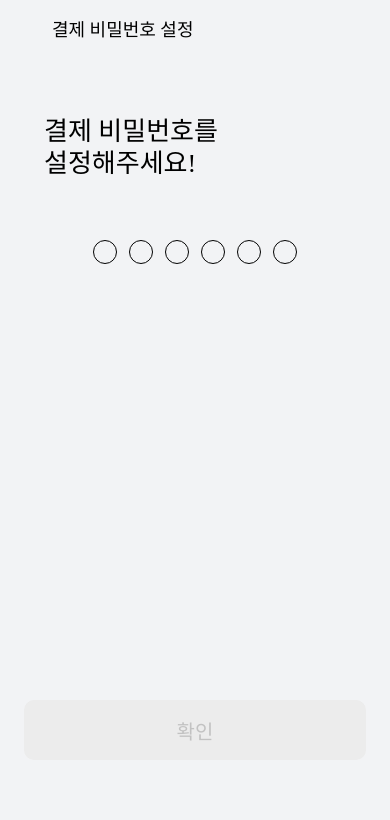
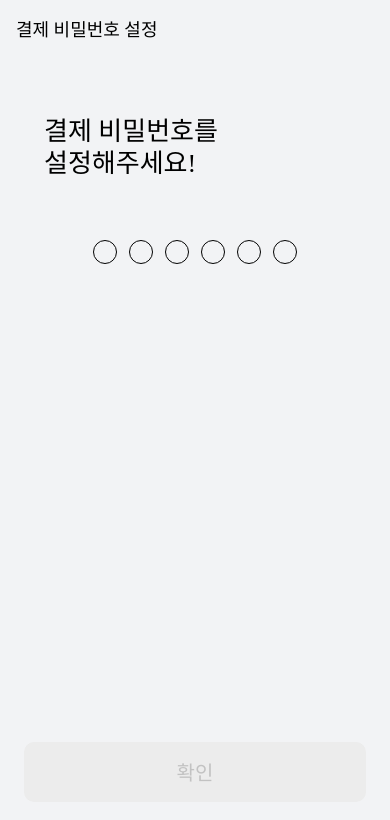
Before and after one commit to sooyeoni2/duckchi, a React Native app in the folder DOCK-FE/: screen /PayPasswordSetup in a window 390 px wide. Shown: the top 820 px of the page. Built offline with nearby package versions, Linux system fonts and the light colour scheme.

Commit message:
[FE/Fix] 프로필 대표계좌 설정 화면 연결

```diff
--- a/DOCK-FE/src/core/navigation/AuthNavigator.tsx
+++ b/DOCK-FE/src/core/navigation/AuthNavigator.tsx
@@ -10,7 +10,7 @@ const Stack = createNativeStackNavigator<AuthStackParamList>();
 
 export function AuthNavigator() {
   return (
-    <Stack.Navigator screenOptions={{ headerShown: false, animation: 'none' }} initialRouteName="Login">
+    <Stack.Navigator screenOptions={{ headerShown: false, animation: 'none' }} initialRouteName="Terms">
       <Stack.Screen name="Login" component={LoginScreen} />
       <Stack.Screen name="KakaoLogin" component={KakaoLoginWebViewScreen} />
       <Stack.Screen name="Terms" component={TermsScreen} />
--- a/DOCK-FE/src/features/auth/views/ProfileSetupScreen.tsx
+++ b/DOCK-FE/src/features/auth/views/ProfileSetupScreen.tsx
@@ -24,8 +24,8 @@ const s = W / 412;
 const ProfileSetupScreen: React.FC<Props> = ({ navigation }) => {
   const user = useAuthStore((s) => s.user);
   const { submitting, submit } = useProfileSetupViewModel(navigation);
-  const name = user?.name ?? '';
-  const canConfirm = name.trim().length > 0 && !submitting;
+  const name = user?.name ?? '테스트유저'; // TODO: 임시 - 로그인 연동 후 제거
+  const canConfirm = !submitting;
 
   const handleConfirm = () => {
     if (!canConfirm) return;
--- a/DOCK-FE/src/features/auth/views/TermsScreen.tsx
+++ b/DOCK-FE/src/features/auth/views/TermsScreen.tsx
@@ -179,9 +179,7 @@ const styles = StyleSheet.create({
     alignItems: 'center',
   },
   confirmText: {
-    fontSize: 20 * s,
-    fontWeight: '700',
-    color: '#000000',
+    ...KBODiaGothicTextStyle.bold({ fontSize: 20 * s, color: '#000000' }),
   },
 });
 
--- a/DOCK-FE/src/features/bank/models/bankService.ts
+++ b/DOCK-FE/src/features/bank/models/bankService.ts
@@ -1,4 +1,5 @@
 import { axiosClient } from '../../../core/network/axiosClient';
+import { mockAddAccount } from '../../profile/models/profileService';
 import type { RegisterBankAccountResult } from './bankTypes';
 
 const MOCK_BANK_NAMES: Record<string, string> = {
@@ -58,7 +59,10 @@ export const verify1Won = async (accountId: number, verificationCode: string): P
       throw err;
     }
     mockVerifyAttempts = 0;
-    mockPendingAccount = null;
+    if (mockPendingAccount) {
+      mockAddAccount(mockPendingAccount);
+      mockPendingAccount = null;
+    }
     return;
   }
   await axiosClient.post(`/api/v1/auth/bank-accounts/${accountId}/verify-1won`, {
--- a/DOCK-FE/src/features/bank/views/BankAccountCompleteScreen.tsx
+++ b/DOCK-FE/src/features/bank/views/BankAccountCompleteScreen.tsx
@@ -5,9 +5,8 @@ import { Ionicons } from '@expo/vector-icons';
 import React, { useEffect, useRef, useState } from 'react';
 import {
   BackHandler,
+  Dimensions,
   Keyboard,
-  KeyboardAvoidingView,
-  Platform,
   Pressable,
   StyleSheet,
   Text,
@@ -23,6 +22,7 @@ import { KBODiaGothicTextStyle } from '../../../core/theme/typography';
 import { FilledButton } from '../../../shared/components/buttons/FilledButton';
 import { useAuthStore } from '../../auth/models/authStore';
 
+const { height: H } = Dimensions.get('window');
 
 type Nav = NativeStackNavigationProp<RootStackParamList>;
 type Route = RouteProp<RootStackParamList, 'BankAccountComplete'>;
@@ -45,23 +45,18 @@ export function BankAccountCompleteScreen() {
     setTransferLimit(digits ? Number(digits).toLocaleString() : '');
   };
 
+  const isNewUserFlow = returnTo === 'NewUser';
+
   const handleNext = () => {
     // TODO: 한도 저장 API 연동
     setHasBankAccount();
-    if (returnTo === 'NewUser') {
     navigation.replace('PayPasswordSetup', { bankName, maskedAccountNo, returnTo });
-    } else {
-      navigation.replace('App');
-    }
   };
 
   return (
     <TouchableWithoutFeedback onPress={Keyboard.dismiss}>
-      <SafeAreaView style={styles.safeArea} edges={['top', 'bottom']}>
-        <KeyboardAvoidingView
-          style={{ flex: 1 }}
-          behavior={Platform.OS === 'ios' ? 'padding' : 'height'}
-        >
+      <View style={{ height: H }}>
+        <SafeAreaView style={styles.safeArea} edges={['top']}>
           <View style={styles.content}>
             {/* 체크 아이콘 */}
             <View style={styles.iconCircle}>
@@ -79,7 +74,9 @@ export function BankAccountCompleteScreen() {
               {userName ? <Text style={styles.cardHolder}>{userName}</Text> : null}
             </View>
 
-            {/* 자동이체 한도 설정 */}
+            {/* 자동이체 한도 설정 - 신규유저만 */}
+            {isNewUserFlow && (
+              <>
                 <Text style={styles.limitLabel}>자동이체 한도 설정</Text>
                 <Pressable style={styles.inputRow} onPress={() => limitInputRef.current?.focus()}>
                   <Text style={styles.limitPlaceholder}>최대 출금 한도</Text>
@@ -94,14 +91,19 @@ export function BankAccountCompleteScreen() {
                     textAlign="right"
                   />
                 </Pressable>
+              </>
+            )}
           </View>
 
           {/* 다음 버튼 */}
           <View style={styles.bottomArea}>
-            <FilledButton text="다음" onPress={transferLimit.length > 0 ? handleNext : undefined} />
+            <FilledButton
+              text={isNewUserFlow ? '다음' : '완료'}
+              onPress={!isNewUserFlow || transferLimit.length > 0 ? handleNext : undefined}
+            />
           </View>
-        </KeyboardAvoidingView>
         </SafeAreaView>
+      </View>
     </TouchableWithoutFeedback>
   );
 }
@@ -181,16 +183,12 @@ const styles = StyleSheet.create({
     ...KBODiaGothicTextStyle.bold({ fontSize: 20, color: AppColorStyles.black }),
     textAlign: 'right',
   },
-  limitHint: {
-    ...KBODiaGothicTextStyle.medium({ fontSize: 11, color: '#DADADA' }),
-    marginTop: 6,
-  },
   bottomArea: {
     paddingHorizontal: 24,
-    paddingBottom: 24,
+    paddingBottom: H * 0.05,
     paddingTop: 8,
     position: 'absolute',
-    bottom: 60,
+    bottom: 0,
     left: 0,
     right: 0,
   },
--- a/DOCK-FE/src/features/bank/views/BankAccountVerifyScreen.tsx
+++ b/DOCK-FE/src/features/bank/views/BankAccountVerifyScreen.tsx
@@ -2,7 +2,9 @@ import { useNavigation, useRoute } from '@react-navigation/native';
 import type { NativeStackNavigationProp } from '@react-navigation/native-stack';
 import type { RouteProp } from '@react-navigation/native';
 import React, { useEffect, useRef, useState } from 'react';
-import { Alert, Keyboard, Pressable, StyleSheet, Text, TextInput, TouchableWithoutFeedback, View } from 'react-native';
+import { Alert, Dimensions, Keyboard, Pressable, StyleSheet, Text, TextInput, TouchableWithoutFeedback, View } from 'react-native';
+
+const { height: H } = Dimensions.get('window');
 import { SafeAreaView } from 'react-native-safe-area-context';
 
 import type { RootStackParamList } from '../../../core/navigation/types';
@@ -86,6 +88,7 @@ export function BankAccountVerifyScreen() {
 
   return (
     <TouchableWithoutFeedback onPress={Keyboard.dismiss}>
+      <View style={{ height: H }}>
       <SafeAreaView style={styles.safeArea} edges={['top']}>
         <CustomAppBar
           showBackButton
@@ -121,8 +124,10 @@ export function BankAccountVerifyScreen() {
                 ref={inputRef}
                 value={code}
                 onChangeText={text => {
-                  setCode(text.slice(0, 4));
+                  const next = text.slice(0, 4);
+                  setCode(next);
                   if (codeError) setCodeError('');
+                  if (next.length === 4) Keyboard.dismiss();
                 }}
                 maxLength={4}
                 autoFocus
@@ -144,6 +149,7 @@ export function BankAccountVerifyScreen() {
           />
         </View>
       </SafeAreaView>
+      </View>
     </TouchableWithoutFeedback>
   );
 }
@@ -227,10 +233,10 @@ const styles = StyleSheet.create({
   },
   bottomArea: {
     paddingHorizontal: 24,
-    paddingBottom: 24,
+    paddingBottom: H * 0.05,
     paddingTop: 8,
     position: 'absolute',
-    bottom: 60,
+    bottom: 0,
     left: 0,
     right: 0,
   },
--- a/DOCK-FE/src/features/bank/views/PayPasswordConfirmScreen.tsx
+++ b/DOCK-FE/src/features/bank/views/PayPasswordConfirmScreen.tsx
@@ -1,8 +1,9 @@
-import { useNavigation, useRoute } from '@react-navigation/native';
+import { useNavigation, useRoute, CommonActions } from '@react-navigation/native';
 import type { NativeStackNavigationProp } from '@react-navigation/native-stack';
 import type { RouteProp } from '@react-navigation/native';
 import React, { useState } from 'react';
 import {
+  Dimensions,
   Keyboard,
   StyleSheet,
   Text,
@@ -19,6 +20,9 @@ import { FilledButton } from '../../../shared/components/buttons/FilledButton';
 import { PasswordDotsInput } from '../components/PasswordDotsInput';
 import { useAuthStore } from '../../auth/models/authStore';
 import { usePayPasswordViewModel } from '../viewmodels/usePayPasswordViewModel';
+import { useProfileViewModel } from '../../profile/viewmodels/useProfileViewModel';
+
+const { height: H } = Dimensions.get('window');
 
 type Nav = NativeStackNavigationProp<RootStackParamList>;
 type Route = RouteProp<RootStackParamList, 'PayPasswordConfirm'>;
@@ -30,12 +34,14 @@ export function PayPasswordConfirmScreen() {
   const { firstPassword, bankName, maskedAccountNo, returnTo } = useRoute<Route>().params;
   const { setup, isSettingUp } = usePayPasswordViewModel();
   const setHasPayPassword = useAuthStore(s => s.setHasPayPassword);
+  const { refresh: refreshProfile } = useProfileViewModel();
   const [password, setPassword] = useState('');
   const [error, setError] = useState('');
 
   const handleChangeText = (text: string) => {
     setPassword(text);
     if (error) setError('');
+    if (text.length === PASSWORD_LENGTH) Keyboard.dismiss();
   };
 
   const handleStart = async () => {
@@ -46,11 +52,27 @@ export function PayPasswordConfirmScreen() {
       return;
     }
     const res = await setup(password);
+    const goToProfile = () => {
+      refreshProfile();
+      navigation.dispatch(
+        CommonActions.reset({
+          index: 0,
+          routes: [{
+            name: 'App',
+            state: { index: 3, routes: [{ name: 'Home' }, { name: 'Room' }, { name: 'Report' }, { name: 'Profile' }] },
+          }],
+        })
+      );
+    };
+    const goToHome = () => {
+      refreshProfile();
+      navigation.replace('App');
+    };
     if (res.ok) {
       setHasPayPassword();
-      navigation.replace('App');
+      returnTo === 'Settings' ? goToProfile() : goToHome();
     } else if (res.error === 'ALREADY_SET') {
-      navigation.replace('App');
+      returnTo === 'Settings' ? goToProfile() : goToHome();
     } else {
       setError('비밀번호 설정에 실패했습니다. 다시 시도해주세요.');
       setPassword('');
@@ -59,7 +81,8 @@ export function PayPasswordConfirmScreen() {
 
   return (
     <TouchableWithoutFeedback onPress={Keyboard.dismiss}>
-      <SafeAreaView style={styles.safeArea} edges={['top', 'bottom']}>
+      <View style={{ height: H }}>
+        <SafeAreaView style={styles.safeArea} edges={['top']}>
           <CustomAppBar
             title="결제 비밀번호 설정"
             centerTitle={false}
@@ -82,6 +105,7 @@ export function PayPasswordConfirmScreen() {
             />
           </View>
         </SafeAreaView>
+      </View>
     </TouchableWithoutFeedback>
   );
 }
@@ -103,10 +127,10 @@ const styles = StyleSheet.create({
   },
   bottomArea: {
     paddingHorizontal: 24,
-    paddingBottom: 24,
+    paddingBottom: H * 0.05,
     paddingTop: 8,
     position: 'absolute',
-    bottom: 60,
+    bottom: 0,
     left: 0,
     right: 0,
   },
--- a/DOCK-FE/src/features/bank/views/PayPasswordSetupScreen.tsx
+++ b/DOCK-FE/src/features/bank/views/PayPasswordSetupScreen.tsx
@@ -3,6 +3,7 @@ import type { NativeStackNavigationProp } from '@react-navigation/native-stack';
 import type { RouteProp } from '@react-navigation/native';
 import React, { useState } from 'react';
 import {
+  Dimensions,
   Keyboard,
   StyleSheet,
   Text,
@@ -18,6 +19,8 @@ import { CustomAppBar } from '../../../shared/components/app_bar/CustomAppBar';
 import { FilledButton } from '../../../shared/components/buttons/FilledButton';
 import { PasswordDotsInput } from '../components/PasswordDotsInput';
 
+const { height: H } = Dimensions.get('window');
+
 type Nav = NativeStackNavigationProp<RootStackParamList>;
 type Route = RouteProp<RootStackParamList, 'PayPasswordSetup'>;
 
@@ -31,6 +34,11 @@ export function PayPasswordSetupScreen() {
   const returnTo = params?.returnTo ?? 'NewUser';
   const [password, setPassword] = useState('');
 
+  const handleChangeText = (text: string) => {
+    setPassword(text);
+    if (text.length === PASSWORD_LENGTH) Keyboard.dismiss();
+  };
+
   const handleConfirm = () => {
     if (password.length !== PASSWORD_LENGTH) return;
     navigation.replace('PayPasswordConfirm', { firstPassword: password, bankName, maskedAccountNo, returnTo });
@@ -38,7 +46,8 @@ export function PayPasswordSetupScreen() {
 
   return (
     <TouchableWithoutFeedback onPress={Keyboard.dismiss}>
-      <SafeAreaView style={styles.safeArea} edges={['top', 'bottom']}>
+      <View style={{ height: H }}>
+        <SafeAreaView style={styles.safeArea} edges={['top']}>
           <CustomAppBar
             title="결제 비밀번호 설정"
             centerTitle={false}
@@ -51,7 +60,7 @@ export function PayPasswordSetupScreen() {
 
           <View style={styles.content}>
             <Text style={styles.title}>결제 비밀번호를{'\n'}설정해주세요!</Text>
-          <PasswordDotsInput password={password} onChangeText={setPassword} />
+            <PasswordDotsInput password={password} onChangeText={handleChangeText} />
           </View>
 
           <View style={styles.bottomArea}>
@@ -61,6 +70,7 @@ export function PayPasswordSetupScreen() {
             />
           </View>
         </SafeAreaView>
+      </View>
     </TouchableWithoutFeedback>
   );
 }
@@ -82,10 +92,10 @@ const styles = StyleSheet.create({
   },
   bottomArea: {
     paddingHorizontal: 24,
-    paddingBottom: 24,
+    paddingBottom: H * 0.05,
     paddingTop: 8,
     position: 'absolute',
-    bottom: 60,
+    bottom: 0,
     left: 0,
     right: 0,
   },
--- a/DOCK-FE/src/features/profile/viewmodels/useProfileViewModel.ts
+++ b/DOCK-FE/src/features/profile/viewmodels/useProfileViewModel.ts
@@ -13,11 +13,13 @@ type ProfileState =
 interface ProfileStore {
   state: ProfileState;
   setState: (state: ProfileState) => void;
+  reset: () => void;
 }
 
 const useProfileStore = create<ProfileStore>(set => ({
   state: { status: 'idle' },
   setState: state => set({ state }),
+  reset: () => set({ state: { status: 'idle' } }),
 }));
 
 export const useProfileViewModel = () => {
@@ -56,5 +58,7 @@ export const useProfileViewModel = () => {
     }
   }, [loadProfile]);
 
-  return { state, refresh, deleteAccount, updateTransferLimit };
+  const reset = useProfileStore(s => s.reset);
+
+  return { state, refresh, reset, deleteAccount, updateTransferLimit };
 };
--- a/DOCK-FE/src/features/profile/views/SettingsScreen.tsx
+++ b/DOCK-FE/src/features/profile/views/SettingsScreen.tsx
@@ -56,13 +56,10 @@ export function SettingsScreen() {
   const navigation = useNavigation<Nav>();
   const [notificationEnabled, setNotificationEnabled] = useState(true);
   const { state } = useProfileViewModel();
-
-  // TODO: 진행 중인 정산 여부는 별도 API 연동 필요
-  const hasOngoingSettlement = false;
   const hasAccount = state.status === 'loaded' && state.profile.accounts.length > 0;
 
   const handleAccountSetupPress = () => {
-    if (hasAccount || hasOngoingSettlement) {
+    if (hasAccount) {
       navigation.navigate('BankAccountRegister');
     } else {
       navigation.navigate('BankAccountSetup', { returnTo: 'Settings' });
--- a/DOCK-FE/src/shared/components/app_bar/CustomAppBar.tsx
+++ b/DOCK-FE/src/shared/components/app_bar/CustomAppBar.tsx
@@ -82,9 +82,9 @@ export const CustomAppBar: React.FC<CustomAppBarProps> = ({
         translucent={Platform.OS === 'android'}
       />
       <View style={[styles.container, { backgroundColor: effectiveBg }, style]}>
-        <View style={styles.leadingArea}>{hasLeading ? renderLeading() : null}</View>
+        {hasLeading && <View style={styles.leadingArea}>{renderLeading()}</View>}
 
-        <View style={[styles.titleArea, centerTitle && styles.titleCenter]}>
+        <View style={[styles.titleArea, centerTitle && styles.titleCenter, !hasLeading && !centerTitle && styles.titleNoLeading]}>
           {titleWidget ?? (
             <Text
               style={KBODiaGothicTextStyle.medium({ fontSize: 18, color: effectiveFg })}
@@ -228,6 +228,9 @@ const styles = StyleSheet.create({
     flex: 1,
     justifyContent: 'center',
   },
+  titleNoLeading: {
+    paddingLeft: 12,
+  },
   titleCenter: {
     alignItems: 'center',
   },
```
Also changed, not shown: DOCK-FE/src/features/profile/models/profileService.ts (+21 -0 lines). Lines whose indentation alone changed are shown as unchanged.
